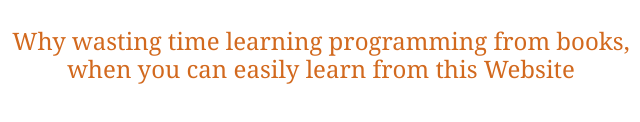
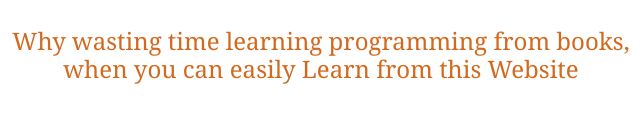
Before and after one commit to Umang0001/easylearn, a plain HTML site: page index.html in a window 1280 px wide. Shown: the part 446-568 px from the top of the page, 319-959 px from the left. Drawn offline with nearby package versions, Linux system fonts and the light colour scheme.

Commit message:
Update index.html

```diff
--- a/index.html
+++ b/index.html
@@ -101,7 +101,7 @@
     </div>
   </div>
   <div class="advantages">
-    <h4>Why wasting time learning programming from books, <br>when you can easily learn from this Website</h4>
+    <h4>Why wasting time learning programming from books, <br>when you can easily Learn from this Website</h4>
   </div>
 
 
```
